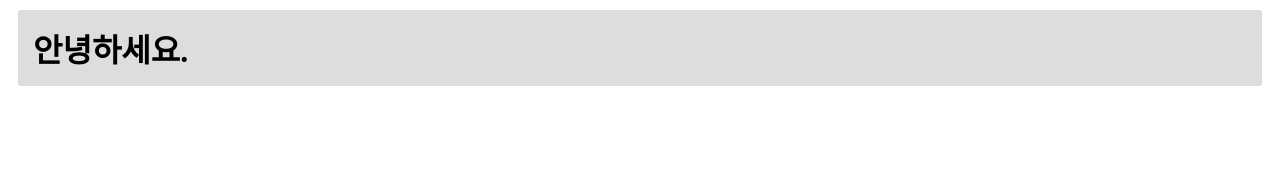
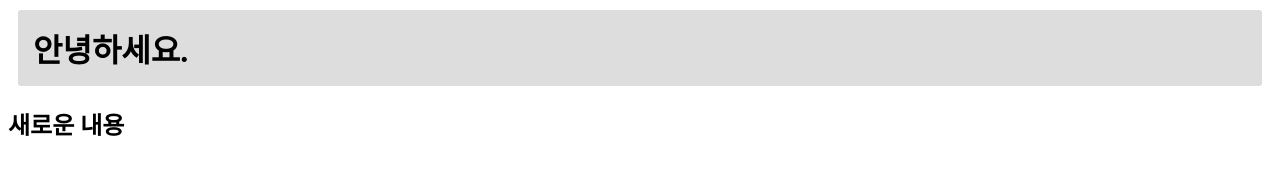
Before and after one commit to Ohjinown/kosta247, a plain HTML site: page hello.html in a window 1280 px wide. Drawn offline with Linux system fonts and the light colour scheme.

Commit message:
update hello.html

```diff
--- a/hello.html
+++ b/hello.html
@@ -10,5 +10,6 @@
 </head>
 <body>
     <h1>안녕하세요.</h1>
+    <h2>새로운 내용</h2>
 </body>
 </html>
```
